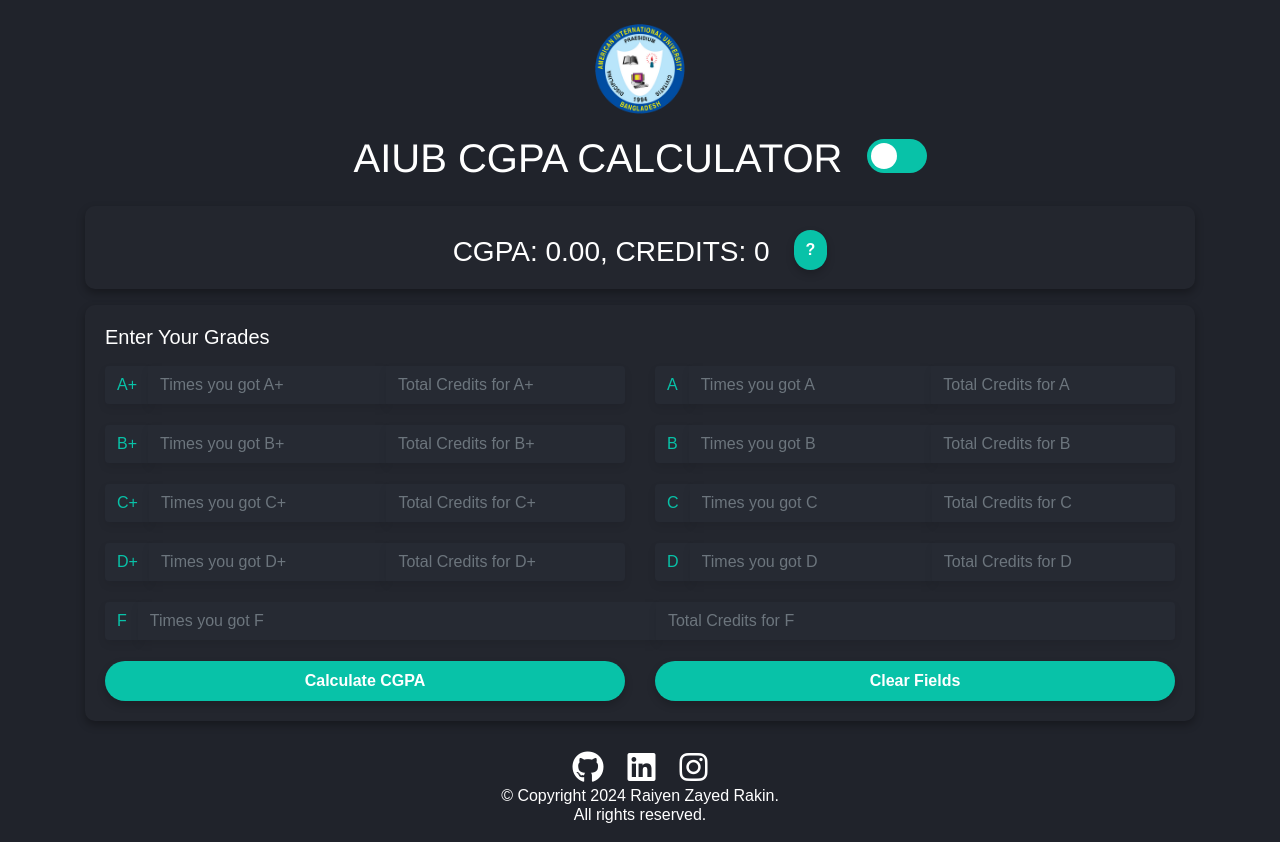
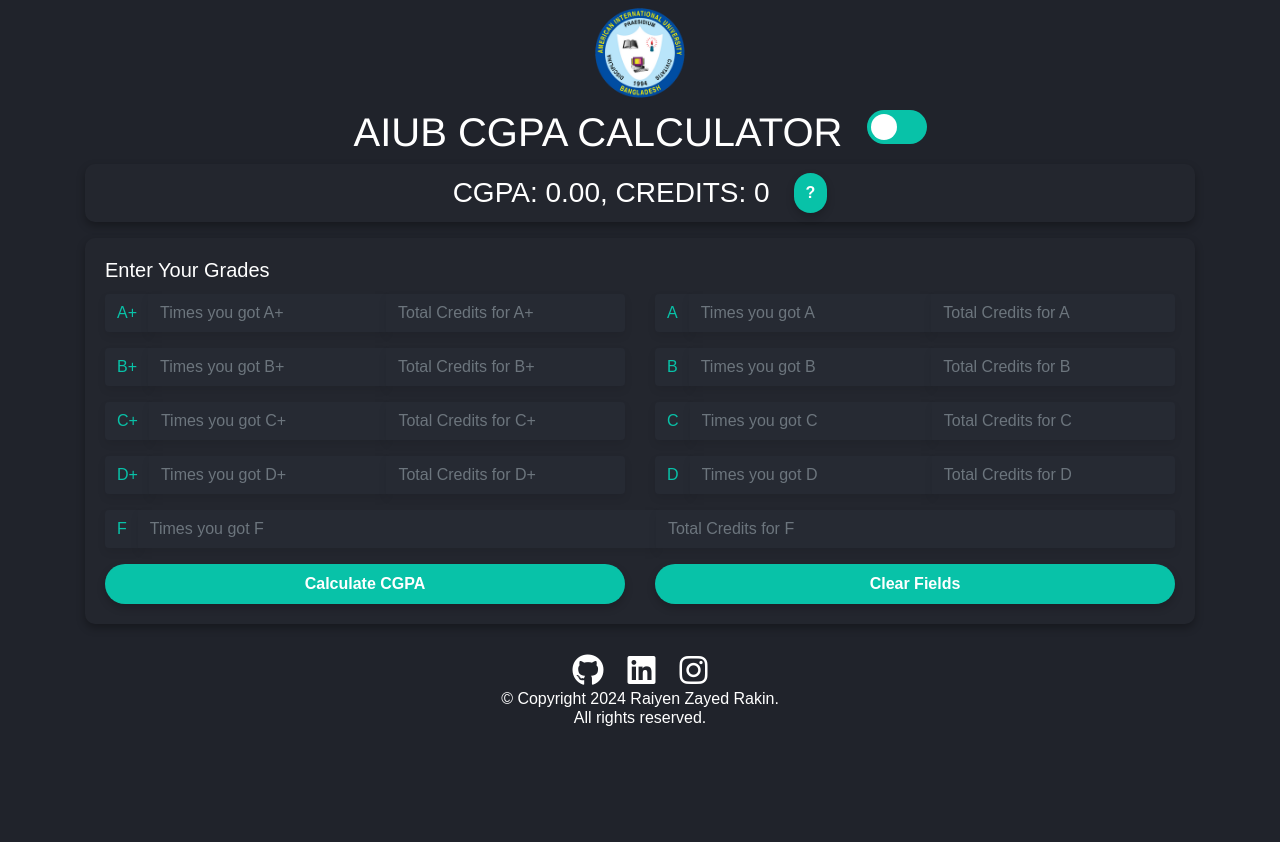
Before and after one commit to raiyen-zayed-rakin/AIUB-CGPA-Calculator, a website: page index.html in a window 1280 px wide. After the commit the page ends 800 px from the top, so only its background shows below. Drawn offline with nearby package versions, Linux system fonts and the light colour scheme.

Commit message:
resized ratios

```diff
--- a/index.html
+++ b/index.html
@@ -16,14 +16,15 @@
 
     <link rel="icon" type="image/x-icon" href="/Images/favicon.ico">
 </head>
-<body class="container mt-4">
+
+<body class="container mt-2">
     <div class="image-container">
         <img src="Images/rsz_aiub.png" class="image" alt="">
     </div>
 
     <div class="row">
         <div class="col cgpa-section">
-            <h1 class="text-center mb-4">AIUB CGPA CALCULATOR</h1>
+            <h1 class="text-center mb-2">AIUB CGPA CALCULATOR</h1>
             <label class="switch ml-4" onchange="toggleTheme()">
                 <input type="checkbox">
                 <span class="slider round"></span>
@@ -36,7 +37,7 @@
         <div class="card mb-3 result-section">
             <div class="row">
               <div class="col-md-12 col-sm-12 cgpa-section">
-                <h3 class="text-center mt-4">CGPA: <span id="cgpaResult">0.00</span>,  CREDITS: <span id="totalCredit">0</span></h3>
+                <h3 class="text-center">CGPA: <span id="cgpaResult">0.00</span>,  CREDITS: <span id="totalCredit">0</span></h3>
                 <button type="button" class="btn btn-light how-to-btn ml-4" onclick="showInfo()">?</button>
               </div>
             </div>
--- a/style.css
+++ b/style.css
@@ -93,10 +93,12 @@
 h1 {
     font-family: SourceSansPro,Helvetica,Arial,sans-serif;
 }
-h1, h3 {
-    margin: 20px 0; /* Add margin for spacing */
+h1 {
+    margin: 10px 0; /* Add margin for spacing */
 }
-
+h3 {
+    margin: 12px 0;
+}
 /* Dark theme styles */
 .dark-theme {
     background-color: #f2f3f6; /* Dark background color */
@@ -158,9 +160,6 @@
 }
 
 /* Responsive styles */
-.col-sm-12 {
-    margin-top: 5px;
-}
 
 .switch {
 position: relative;
```
